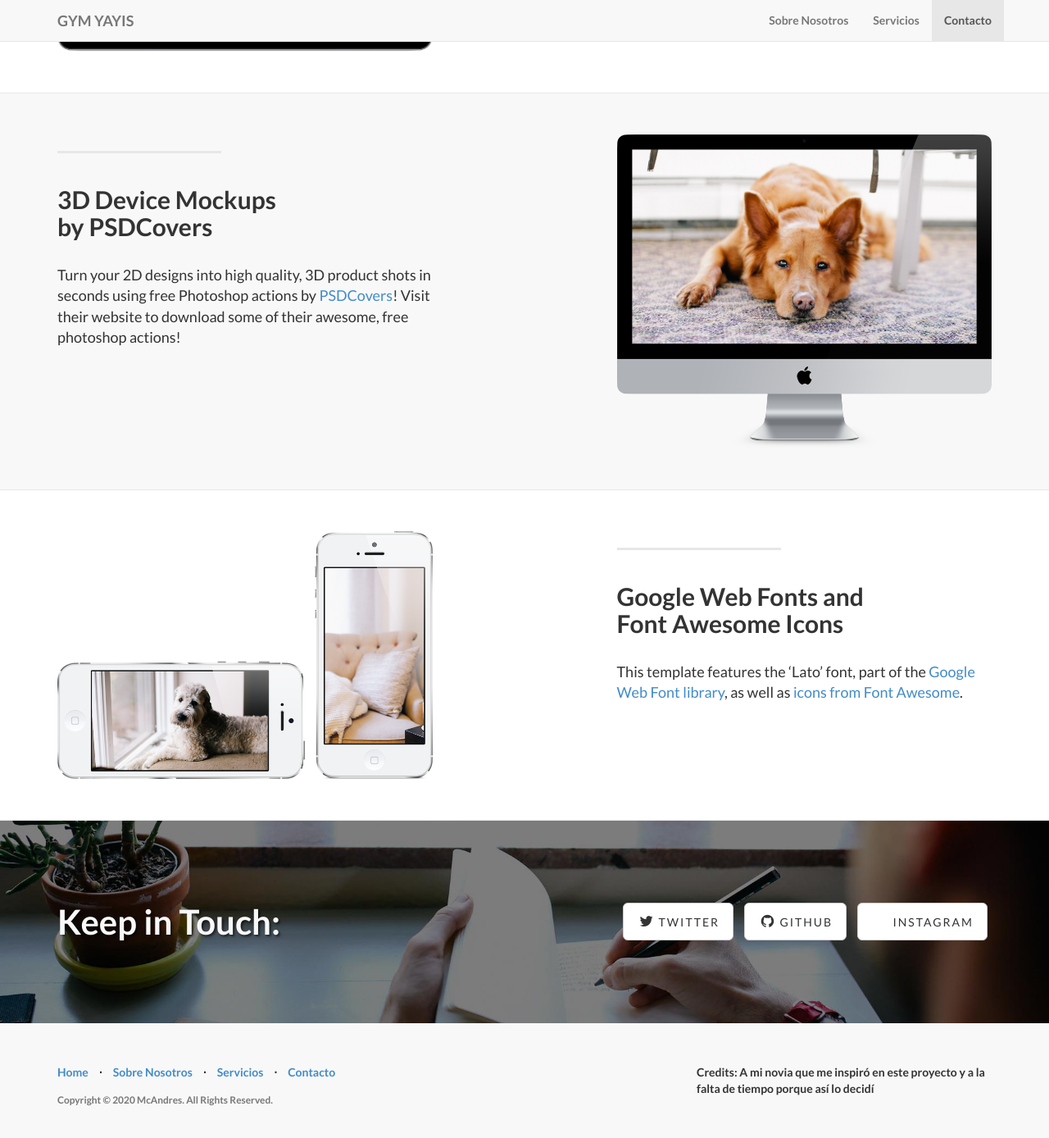
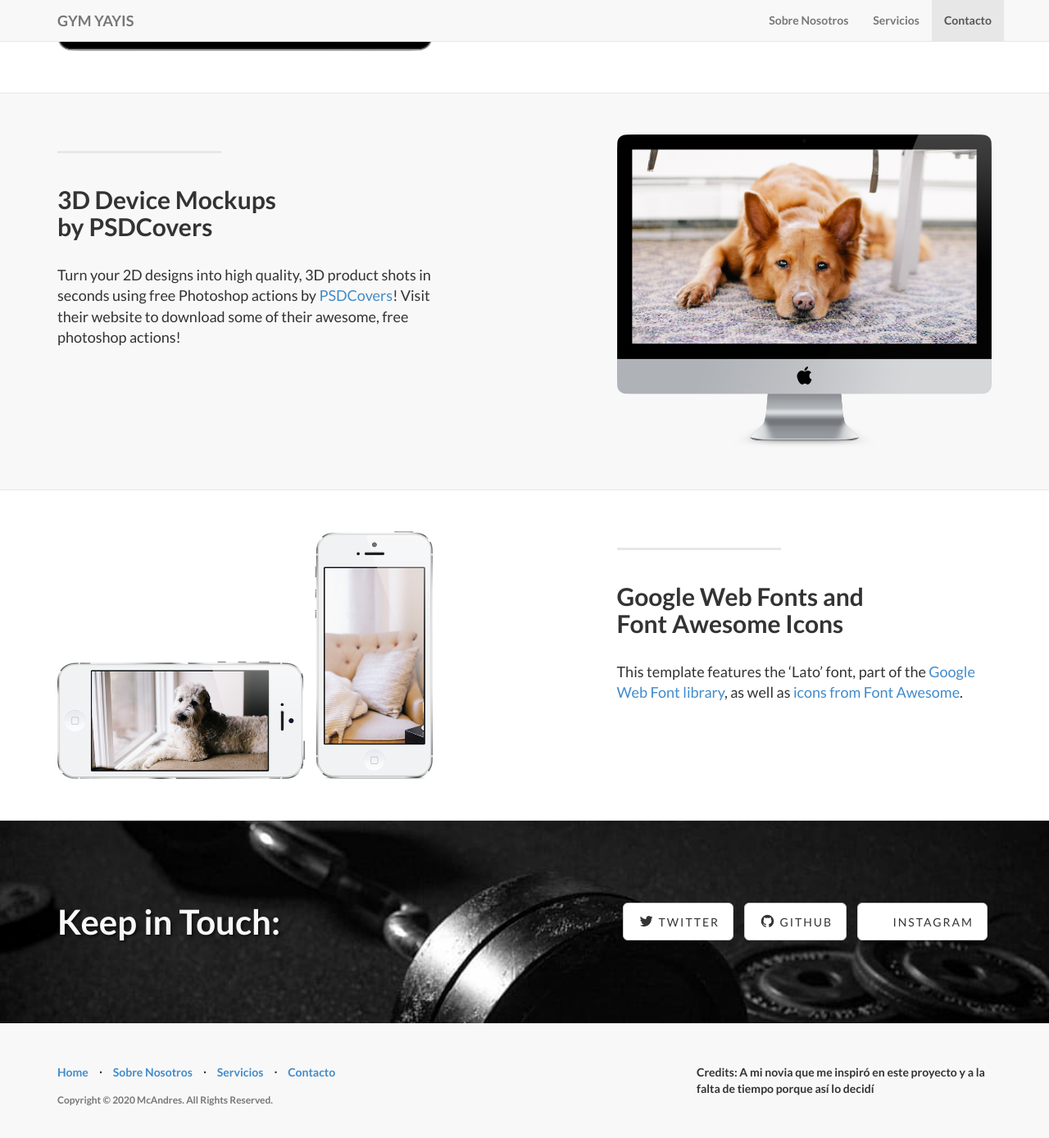
Before and after one commit to mcandres/texture, a Jekyll site: the page built from index.html, in a window 1280 px wide and 1400 px high, scrolled down 1402 px. Shown: the top 1388 px of the window at 82% size. Built offline with Jekyll 4.4.1, drawn with Linux system fonts in a browser that asks for light colours; nearby versions of some CDN libraries; library files that are not in the unit come from our copies.

Commit message:
decima 3

```diff
--- a/css/landing-page.css
+++ b/css/landing-page.css
@@ -112,7 +112,7 @@ h6 {
 .banner {
     padding: 100px 0;
     color: #f8f8f8;
-    background: url(../img/banner-bg.jpg) no-repeat center center;
+    background: url(../img/pesa.jpg) no-repeat center center;
     background-size: cover;
 }
 
```
Also changed, not shown: img/pesa.jpg (added).
